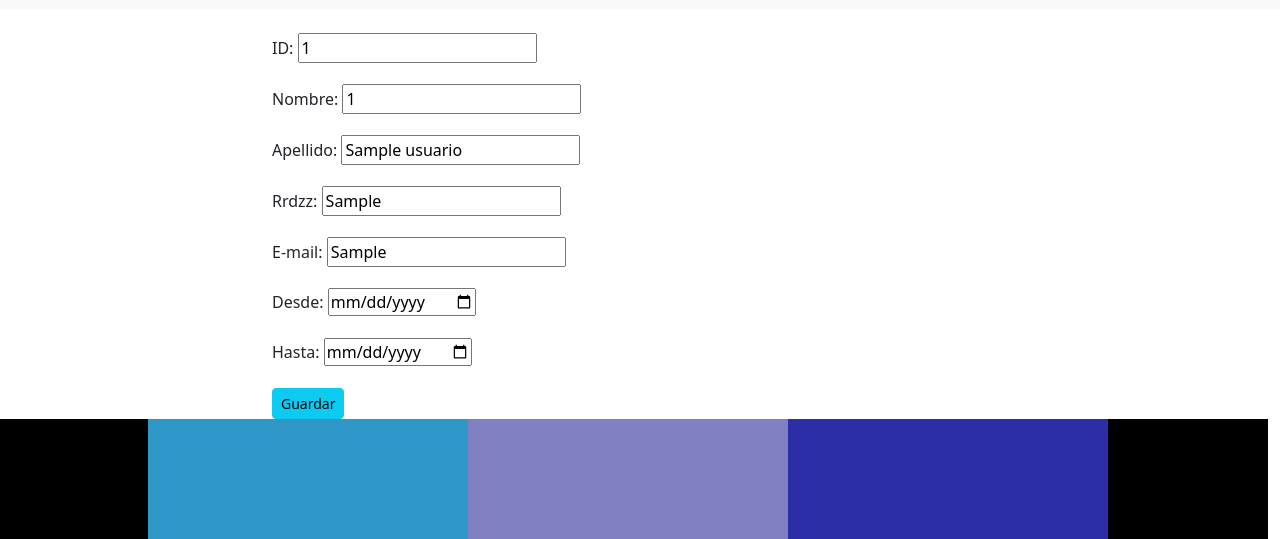
After one commit to javierNuez/SITIOBETA, a Flask app: page /admin/editarUsuarios/1 in a window 1280 px wide. The commit adds this page. Shown: the part 377-916 px from the top of the page. Run offline with Flask 2, Linux system fonts and the light colour scheme; tables that the repository leaves empty or names only in its code hold one stand-in row (values such as "Sample post").

Commit message:
se corrigio y agrego editar de usuario

```diff
--- a/app.py
+++ b/app.py
@@ -26,7 +26,6 @@ def admin_index():
 @app.route('/admin/loguin')
 def admin_loguin():
     return render_template('admin/loguin.html')
-
 
 @app.route('/admin/pedidos')
 def admin_pedidos():
@@ -85,6 +84,18 @@ def admin_usuarios():
 
     return render_template('admin/usuarios.html', usuarios=usuarios)
 
+@app.route('/admin/editarUsuarios/<int:id>')
+def admin_usuarios_update(id):
+    conexion = mysql.connect()
+    cursor=conexion.cursor()
+    cursor.execute("SELECT * FROM `usuarios` WHERE id_u=%s;",(id))
+    usuarios = cursor.fetchall()
+    conexion.commit()
+
+
+    return render_template('admin/editarUsuario.html', usuarios=usuarios)
+
+
 
 @app.route('/admin/modulos')
 def admin_modulos():
@@ -112,6 +123,26 @@ def admin_usuarios_borrar():
     usuario = cursor.fetchall()
     conexion.commit()
     return redirect('/admin/usuarios')
+@app.route('/admin/editarUsuario/editar' , methods=['POST'])
+def admin_usuarios_editar():
+
+    _nombre=request.form['txtNombre']
+    _apellido=request.form['txtApellido']
+    _rrdzz=request.form['txtRrdzz']
+    _mail=request.form['txtMail']
+    _desde=request.form['txtDesde']
+    _hasta=request.form['txtHasta']
+    _id=request.form['txtID']
+
+    sql="UPDATE usuarios SET u_nombre=%s, u_apellido=%s, u_rrdzz=%s, u_mail=%s, u_desde=%s, u_hasta=%s WHERE id_u=%s;"
+    datos=(_nombre, _apellido, _rrdzz, _mail, _desde, _hasta, _id)
+
+    conexion=mysql.connect()
+    cursor=conexion.cursor()
+    cursor.execute(sql,datos)
+    conexion.commit()
+
+    return admin_usuarios()
 
 @app.route('/admin/usuarios/guardar' , methods=['POST'])
 def admin_usuarios_guardar():
@@ -168,13 +199,17 @@ def admin_productos_borrar():
 @app.route('/admin/pedidos/guardar' , methods=['POST'])
 def admin_pedidos_guardar():
 
-
+    _droguerias=request.form['pe_droguerias']
     _codigo=request.form['pe_cod']
-    _desc=request.form['pe_descripcion']
+    _cuit=request.form['pe_cuit']
+    _postal=request.form['pe_postal']
+    _nombre=request.form['pe_nombre']
+    _localidades=request.form['pe_localidades']
+    _domicilio=request.form['pe_domicilio']
 
 
-    sql="INSERT INTO `pedidos` (`id_pe`, `pe_cod`, `pe_descripcion`) VALUES (NULL, %s,%s);"
-    datos=(_codigo,_desc)
+    sql="INSERT INTO `pedidos` (`id_pe`, `pe_droguerias`, `pe_cod`, `pe_cuit`,`pe_postal`, `pe_nombre`,`pe_localidades`,`pe_domicilio`) VALUES (NULL, %s,%s, %s,%s, %s,%s, %s);"
+    datos=(_droguerias,_codigo,_cuit,_postal,_nombre,_localidades,_domicilio)
 
     conexion=mysql.connect()
     cursor=conexion.cursor()
--- a/templates/admin/cabecera.html
+++ b/templates/admin/cabecera.html
@@ -1,7 +1,7 @@
 <!doctype html>
 <html lang="en">
   <head>
-    <title>CBZ</title>
+    <title>Oces</title>
     <!-- Required meta tags -->
     <meta charset="utf-8">
     <meta name="viewport" content="width=device-width, initial-scale=1, shrink-to-fit=no">
@@ -18,13 +18,13 @@
 
     <nav class="navbar navbar-expand navbar-light bg-light">
         <div class="nav navbar-nav" style="margin:auto;">
-            <a class="nav-item nav-link active" href="/admin/loguin">Inicio</a>
+            <!--<a class="nav-item nav-link active" href="/admin/loguin" disabled>Inicio</a>-->
             <a class="nav-item nav-link" href="pedidos">Pedidos</a>
             <a class="nav-item nav-link" href="clientes">Clientes</a>
             <a class="nav-item nav-link" href="productos">Productos</a>
             <a class="nav-item nav-link" href="droguerias">Droguerias</a>
+            <a class="nav-item nav-link" href="modulos">Módulos</a>
             <a class="nav-item nav-link" href="usuarios">Usuarios</a>
-            <a class="nav-item nav-link" href="modulos">Módulos</a>
 
         </div>
     </nav>
--- a/templates/admin/clientes.html
+++ b/templates/admin/clientes.html
@@ -1,6 +1,6 @@
 {% include 'admin/cabecera.html' %}
 		<br>
-			<div class="card-body" style="min-height: 300px;">
+			<div class="card-body" style="min-height: 500px;">
 					<div class="card">
 						<div class="card-header">
 							<h4>Clientes</h4>
--- a/templates/admin/droguerias.html
+++ b/templates/admin/droguerias.html
@@ -3,7 +3,7 @@
 		<br>
 
 
-			<div class="card-body" style="min-height: 300px;">
+			<div class="card-body" style="min-height: 500px;">
 
 					<div class="card">
 						<div class="card-header">
--- /dev/null
+++ b/templates/admin/editarUsuario.html
@@ -0,0 +1,48 @@
+{% include 'admin/cabecera.html' %}
+<div class="card-body">
+<div class="row">
+    <div class="col-2"></div>
+        <div class="col-8" style="max-width: 800px;">
+        {%for usuario in usuarios %}
+            <form action="/admin/editarUsuario/editar" method="post" enctype="multipart/form-data">
+                <div id="" name="">
+
+                        <div class="mb-3">
+                            <label for="txtID" class="form-label">ID:</label>
+                            <input value="{{usuario[0]}}" type="text" name="txtID" id="txtID">
+                        </div>
+                        <div class="mb-3">
+                            <label for="txtNombre" class="form-label">Nombre:</label>
+                            <input value="{{usuario[1]}}" type="text" name="txtNombre" id="txtNombre">
+                        </div>
+                        <div class="mb-3">
+                            <label for="txtApellido" class="form-label">Apellido:</label>
+                            <input value="{{usuario[2]}}" type="text" name="txtApellido" id="txtApellido">
+                        </div>
+                        <div class="mb-3">
+                            <label for="txtRrdzz" class="form-label">Rrdzz:</label>
+                            <input value="{{usuario[3]}}" type="text" name="txtRrdzz" id="txtRrdzz">
+                        </div>
+
+                        <div class="mb-3">
+                            <label for="txtMail" class="form-label">E-mail:</label>
+                            <input value="{{usuario[4]}}" type="text" name="txtMail" id="txtMail">
+                        </div>
+                        <div class="mb-3">
+                            <label for="txtDesde" class="form-label">Desde:</label>
+	                        <input value="{{usuario[5]}}" type="date" name="txtDesde" id="txtNombre">
+                        </div>
+                        <div class="mb-3">
+                            <label for="txtHasta" class="form-label">Hasta:</label>
+	                        <input value="{{usuario[6]}}" type="date" name="txtHasta" id="txtHasta">
+                        </div>
+                    </div>
+                    <button type="submit" class="btn btn-info btn-sm">Guardar</button>
+
+            </form>
+        </div>
+    {% endfor %}
+    <div class="col-2"></div>
+</div>
+</div>
+{% include 'admin/pie.html' %}
--- a/templates/admin/index.html
+++ b/templates/admin/index.html
@@ -5,9 +5,7 @@
             <!--<p class="lead">Bienvenid@</p>-->
             <hr class="my-2">
             <p>Laboratorios Beta SA</p>
-            <p class="lead">
-                <a class="btn btn-primary btn-mg" href="/admin" role="button" style="display:center;">Entrar</a>
-            </p>
+
         </div>
     </div>
 {% include 'admin/pie.html' %}
--- a/templates/admin/loguin.html
+++ b/templates/admin/loguin.html
@@ -31,7 +31,7 @@
                         <label for="txtPassword" class="form-label">Contraseña:</label>
                         <input type="text" class="form-control" name="txtPassword" id="txtPassword" aria-describedby="helpId" placeholder="">
                       </div>
-                      <button type="submit" class="btn btn-dark">Entrar</button>
+                      <button href="/admin">Entrar</button>
                     </div>
 
                   </form>
--- a/templates/admin/modulos.html
+++ b/templates/admin/modulos.html
@@ -1,6 +1,6 @@
 {% include 'admin/cabecera.html' %}
 		<br>
-			<div class="card-body" style="min-height: 300px;">
+			<div class="card-body" style="min-height: 500px;">
 					<div class="card">
 						<div class="card-header">
 							<h4>Módulos</h4>
--- a/templates/admin/productos.html
+++ b/templates/admin/productos.html
@@ -3,7 +3,7 @@
 		<br>
 
 
-			<div class="card-body" style="min-height: 300px;">
+			<div class="card-body" style="min-height: 500px;">
 
 					<div class="card">
 						<div class="card-header">
--- a/templates/admin/usuarios.html
+++ b/templates/admin/usuarios.html
@@ -3,7 +3,7 @@
 		<br>
 
 
-			<div class="card-body" style="min-height: 300px;">
+			<div class="card-body" style="min-height: 500px;">
 
 					<div class="card">
 						<div class="card-header">
@@ -59,9 +59,7 @@
 
 											<div class="row">
 												<div class="col-6">
-													<form action="/admin/usuarios/editar" method="post">
-														<button type="" class="btn btn-info btn-sm">Editar</button>
-													</form>
+													<a class="btn btn-info btn-sm" href="/admin/editarUsuarios/{{usuario[0]}}" role="button" style="display:center;">Editar</a>
 												</div>
 												<div class="col-6">
 													<form action="/admin/usuarios/borrar" method="post">
--- a/templates/sitio/index.html
+++ b/templates/sitio/index.html
@@ -6,7 +6,7 @@
             <hr class="my-2">
             <p>Laboratorios Beta SA</p>
             <p class="lead">
-                <a class="btn btn-primary btn-mg" href="/admin/loguin" role="button" style="display:center;">Loguin</a>
+                <a class="btn btn-primary btn-mg" href="/admin" role="button" style="display:center;">Loguin</a>
             </p>
         </div>
     </div>
```
Also changed, not shown: templates/admin/pedidos.html (+77 -43 lines).
